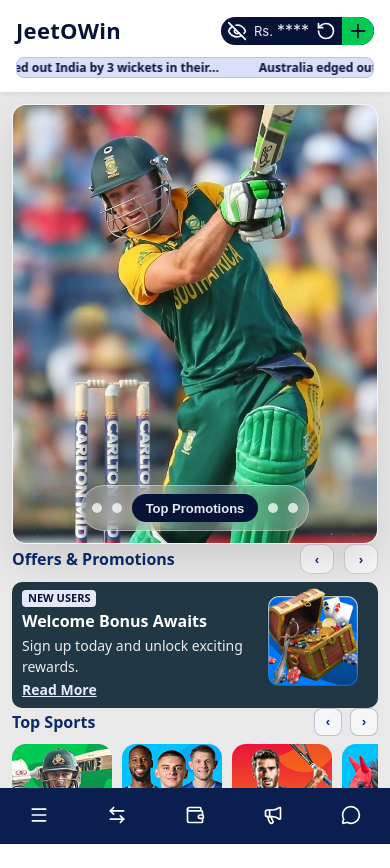
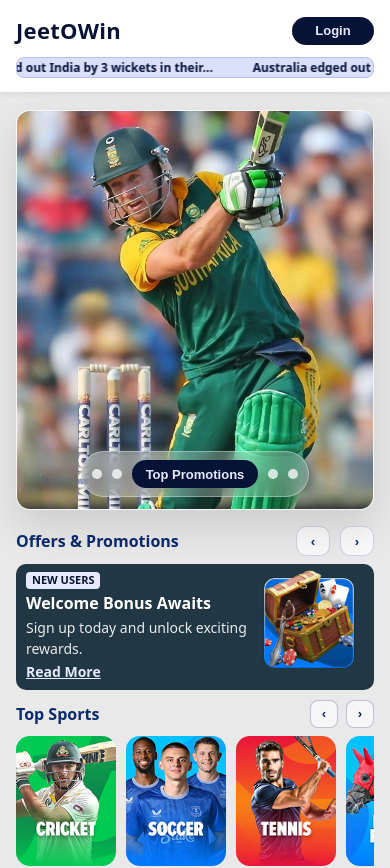
Before and after one commit to devfullstack06/JeetOWin, a React app in the folder frontend/: page /home in a window 390 px wide. Shown: the top 868 px of the page. Before the commit the page ends 844 px from the top, so only its background shows below. Built offline with nearby package versions, Linux system fonts and the light colour scheme; the HTML template or start-up script is replaced by a standard one.

Commit message:
Update navigation to redirect users to the Home page instead of Dashboard; implement public layout for non-logged-in users in Home component with responsive design adjustments.

```diff
--- a/frontend/src/App.jsx
+++ b/frontend/src/App.jsx
@@ -12,8 +12,8 @@
 export default function App() {
   return (
     <Routes>
-      {/* Entry */}
-      <Route path="/" element={<Navigate to="/login" replace />} />
+      {/* Entry - Home page is now the default landing page */}
+      <Route path="/" element={<Home />} />
 
       {/* Auth */}
       <Route path="/login" element={<Login />} />
@@ -35,7 +35,7 @@
       />
 
       {/* Fallback */}
-      <Route path="*" element={<Navigate to="/login" replace />} />
+      <Route path="*" element={<Navigate to="/" replace />} />
     </Routes>
   );
 }
--- a/frontend/src/pages/Home.jsx
+++ b/frontend/src/pages/Home.jsx
@@ -1,5 +1,6 @@
-import React from "react";
+import React, { useState, useEffect } from "react";
 import LoggedInLayout from "../layouts/LoggedInLayout";
+import LandingHeader from "../components/LandingHeader";
 
 import HomeBanner from "../components/HomeBanner";
 import TopSports from "../components/TopSports";
@@ -9,10 +10,33 @@
 import PaymentMethods from "../components/PaymentMethods";
 import Footer from "../components/Footer";
 import LeaderBoard from "../components/LeaderBoard";
+import "./home.css";
 
 export default function Home() {
-  return (
-    <LoggedInLayout activeId="dashboard">
+  const [isLoggedIn, setIsLoggedIn] = useState(false);
+
+  // Check if user is logged in on mount and when localStorage changes
+  useEffect(() => {
+    const checkAuth = () => {
+      const token = localStorage.getItem("token");
+      const role = localStorage.getItem("role");
+      setIsLoggedIn(!!token && role === "client");
+    };
+
+    checkAuth();
+
+    // Listen for storage changes (e.g., logout in another tab)
+    const handleStorageChange = () => {
+      checkAuth();
+    };
+
+    window.addEventListener("storage", handleStorageChange);
+    return () => window.removeEventListener("storage", handleStorageChange);
+  }, []);
+
+  // Home content component (reusable for both layouts)
+  const HomeContent = () => (
+    <>
       <div className="jw-homeRow1">
         <div className="jw-homeBannerCol">
           <HomeBanner />
@@ -29,6 +53,25 @@
       <LeaderBoard />
       <PaymentMethods />
       <Footer />
-    </LoggedInLayout>
+    </>
+  );
+
+  // If logged in, use the full logged-in layout with sidebar
+  if (isLoggedIn) {
+    return (
+      <LoggedInLayout activeId="dashboard">
+        <HomeContent />
+      </LoggedInLayout>
+    );
+  }
+
+  // If not logged in, use public layout with just header and content
+  return (
+    <div className="jw-publicPage">
+      <LandingHeader isLoggedIn={false} />
+      <main className="jw-publicContent">
+        <HomeContent />
+      </main>
+    </div>
   );
 }
--- a/frontend/src/pages/Login.jsx
+++ b/frontend/src/pages/Login.jsx
@@ -27,7 +27,7 @@
     const token = localStorage.getItem("token");
     const role = localStorage.getItem("role");
     if (token && role === "client") {
-      navigate("/dashboard", { replace: true });
+      navigate("/home", { replace: true });
     }
   }, [navigate]);
 
@@ -51,7 +51,7 @@
         return;
       }
 
-      navigate("/dashboard");
+      navigate("/home");
     } catch (err) {
       setError(err?.message || "Login failed. Please try again.");
     } finally {
--- a/frontend/src/pages/Signup.jsx
+++ b/frontend/src/pages/Signup.jsx
@@ -34,7 +34,7 @@
     const token = localStorage.getItem("token");
     const role = localStorage.getItem("role");
     if (token && role === "client") {
-      navigate("/dashboard", { replace: true });
+      navigate("/home", { replace: true });
     }
   }, [navigate]);
 
--- a/frontend/src/pages/home.css
+++ b/frontend/src/pages/home.css
@@ -5,6 +5,32 @@
   /* Keep this in ONE place so header + nav positioning stays consistent */
   --jw-header-h: 62px;
   --jw-body-max-w: 1200px;
+}
+
+/* Public page layout (for non-logged-in users) */
+.jw-publicPage {
+  min-height: 100vh;
+  background: #e9e9e9;
+  display: flex;
+  flex-direction: column;
+}
+
+.jw-publicContent {
+  flex: 1;
+  width: 100%;
+  max-width: var(--jw-body-max-w);
+  margin: 0 auto;
+  padding: 18px 16px;
+  display: flex;
+  flex-direction: column;
+  gap: 16px;
+}
+
+/* Responsive adjustments for public content */
+@media (min-width: 769px) {
+  .jw-publicContent {
+    padding: 24px;
+  }
 }
 
 /* ✅ IMPORTANT: make width math predictable everywhere */
```
